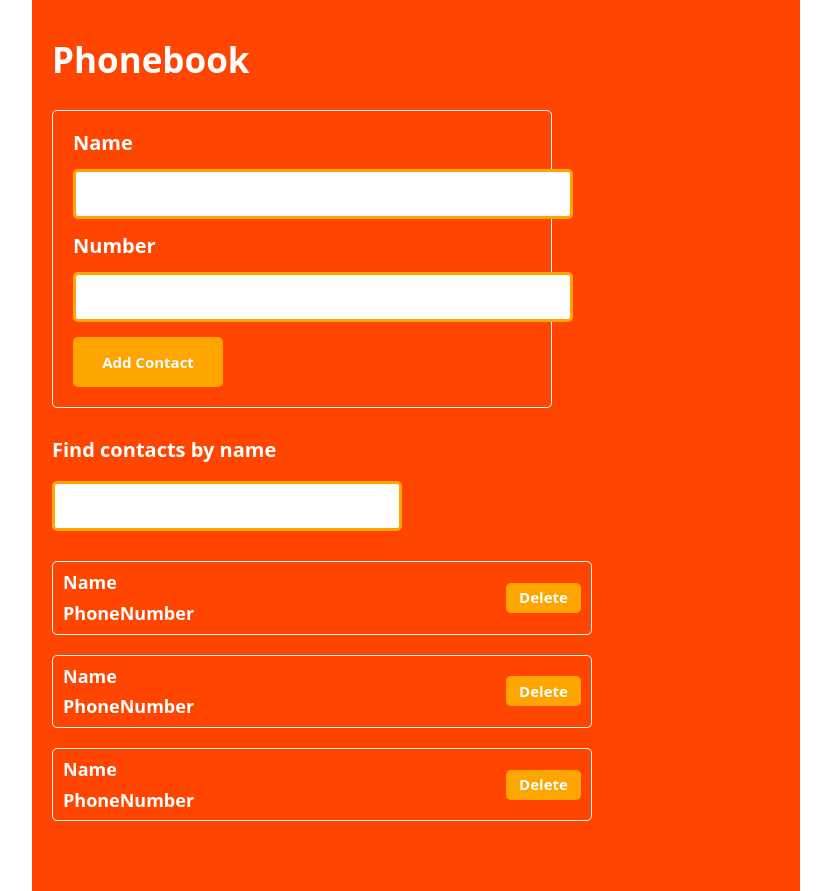
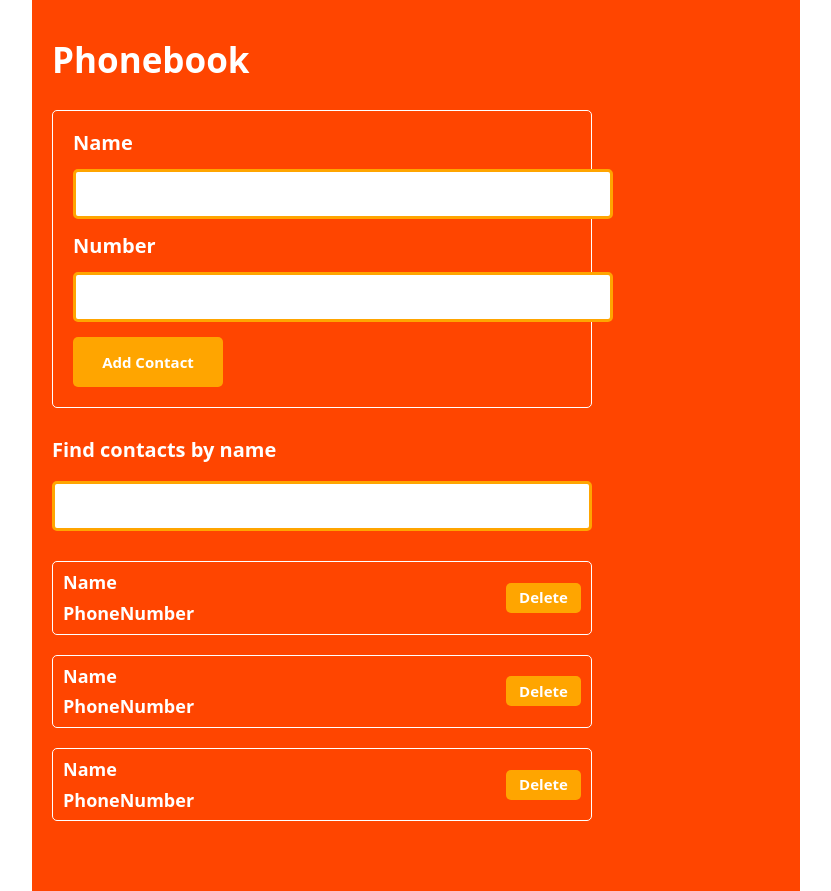
Before and after one commit to Elijah-Vakulenko/goit-react-hw-03, a React (Vite) app: page / in a window 1280 px wide. Shown: the whole page, without its empty margins (224-1055 px from the left). Built offline with nearby package versions, Linux system fonts and the light colour scheme.

Commit message:
size edit

```diff
--- a/src/components/ContactForm/ContactForm.module.css
+++ b/src/components/ContactForm/ContactForm.module.css
@@ -9,9 +9,6 @@
   border-radius: 5px;
 
   @media screen and (min-width: 768px) {
-    width: 500px;
-  }
-  @media screen and (min-width: 1440px) {
     width: 540px;
   }
 }
@@ -23,9 +20,7 @@
   border-radius: 5px;
 
   @media screen and (min-width: 768px) {
-    width: 500px;
-  }
-  @media screen and (min-width: 1440px) {
+    width: 540px;
   }
 }
 
--- a/src/components/SearchBox/SearchBox.module.css
+++ b/src/components/SearchBox/SearchBox.module.css
@@ -5,9 +5,7 @@
   border-radius: 5px;
 
   @media screen and (min-width: 768px) {
-    width: 350px;
-  }
-  @media screen and (min-width: 1440px) {
+    width: 540px;
   }
 }
 
```
